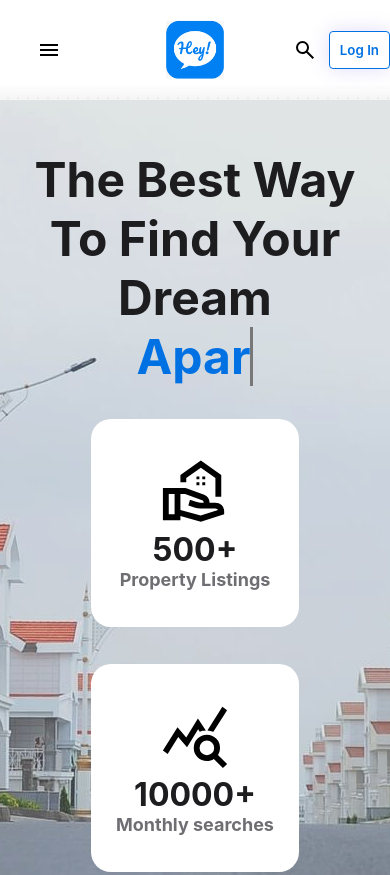
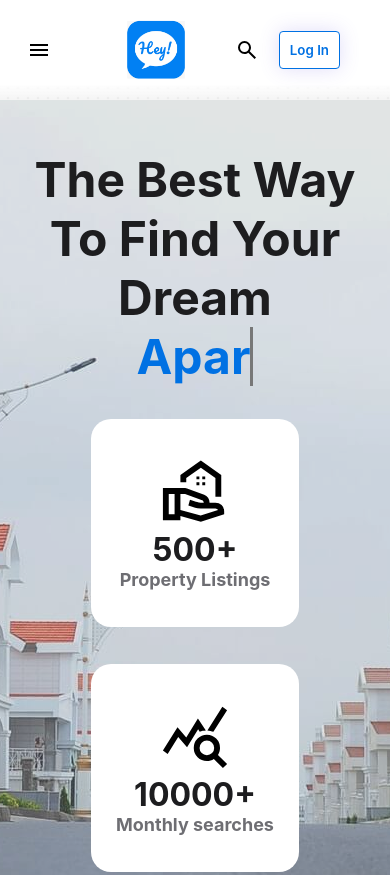
Before and after one commit to digvijaysinghdukia/realestate, a plain HTML site: page index.html in a window 390 px wide. Shown: the top 875 px of the page. Drawn offline with Linux system fonts and the light colour scheme; a web font is replaced by a local one.

Commit message:
Update navbar.css

```diff
--- a/navbar.css
+++ b/navbar.css
@@ -29,8 +29,9 @@
 		position: sticky;
 		top: 0px;
 		display: grid;
-		grid-template-columns: 25% 40%  auto 35%;
-		place-items: center;
+	    	grid-template-columns: auto max-content max-content auto;
+	    	place-items: center;
+	    	column-gap: 20px;
 		font-size: large;
 		background-image: linear-gradient(180deg, rgb(255, 255, 255), rgb(255, 255, 255), rgb(255, 255, 255), rgb(255 255 255), rgb(255 255 255), rgba(255, 255, 255), rgba(255, 255, 255, 0.556));
 		color: white;
@@ -363,7 +364,8 @@
 
 		@media screen and (max-width: 950px) {
 			nav{
-				grid-template-columns: 25% 50% auto 22%;
+			grid-template-columns: auto auto max-content max-content;
+			padding-right: 50px;
 			}
 			.logo-desk{
 				display: none;
```
